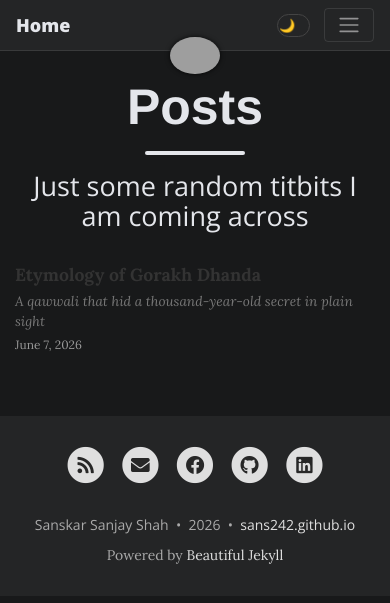
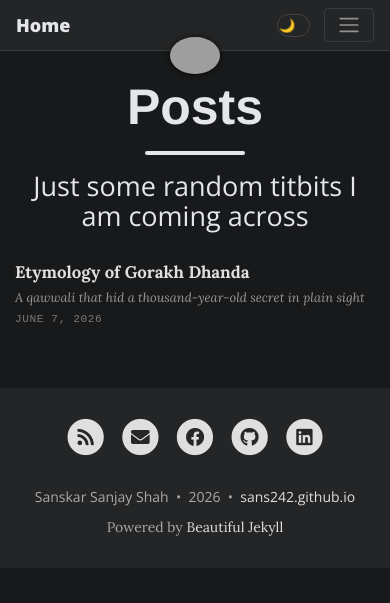
Before and after one commit to sans242/sans242.github.io, a Jekyll site: the page built from blog.md, in a window 390 px wide. Shown: the top 603 px of the page. Built offline with Jekyll 4.4.1, drawn with Linux system fonts in a browser that asks for light colours; nearby versions of some CDN libraries; grey boxes are pictures that could not be loaded.

Commit message:
Update blog listing style: fix colors for dark theme, shift left, adjust font sizes

```diff
--- a/_layouts/blog.html
+++ b/_layouts/blog.html
@@ -7,14 +7,18 @@ layout: page
 {% assign posts = paginator.posts | default: site.posts %}
 
 <style>
-  .posts-list { list-style: none; padding: 0; margin: 0; }
-  .post-item { padding: 12px 0; border-bottom: 1px solid rgba(255,255,255,0.06); }
+  .posts-list { list-style: none; padding: 0; margin: 0; max-width: 800px; transform: translateX(-5%); }
+  .post-item { padding: 10px 0; border-bottom: 1px solid rgba(255,255,255,0.06); }
   .post-item:last-child { border-bottom: none; }
   .post-item a { text-decoration: none; display: block; }
-  .post-item a:hover .post-title { color: #0085A1; }
-  .post-title { font-size: 1.1rem; font-weight: 700; color: #333; margin: 0 0 2px; transition: color 0.2s; }
-  .post-subtitle { font-size: 0.85rem; font-weight: 400; color: #777; margin: 0 0 4px; font-style: italic; }
-  .post-date { font-size: 0.75rem; color: #999; margin: 0; }
+  .post-item a:hover .post-title { color: #00E676; }
+  .post-title { font-size: 1.05rem; font-weight: 700; color: #E0E0E0; margin: 0 0 2px; transition: color 0.2s; }
+  .post-subtitle { font-size: 0.8rem; font-weight: 400; color: #999; margin: 0 0 4px; font-style: italic; }
+  .post-date { font-size: 0.7rem; color: #777; margin: 0; font-family: 'JetBrains Mono', monospace; text-transform: uppercase; letter-spacing: 0.05em; }
+
+  @media (max-width: 768px) {
+    .posts-list { transform: translateX(0); }
+  }
 </style>
 
 <ul class="posts-list">
```
